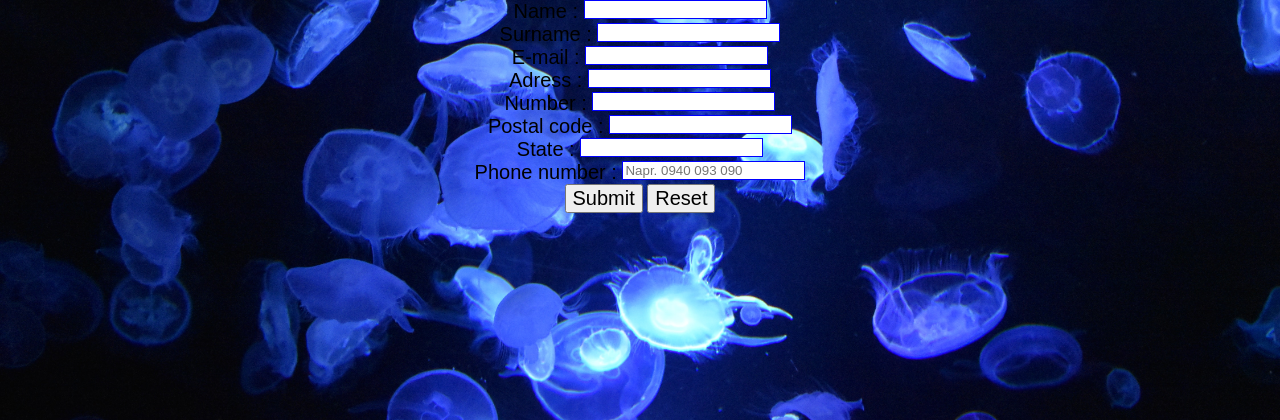
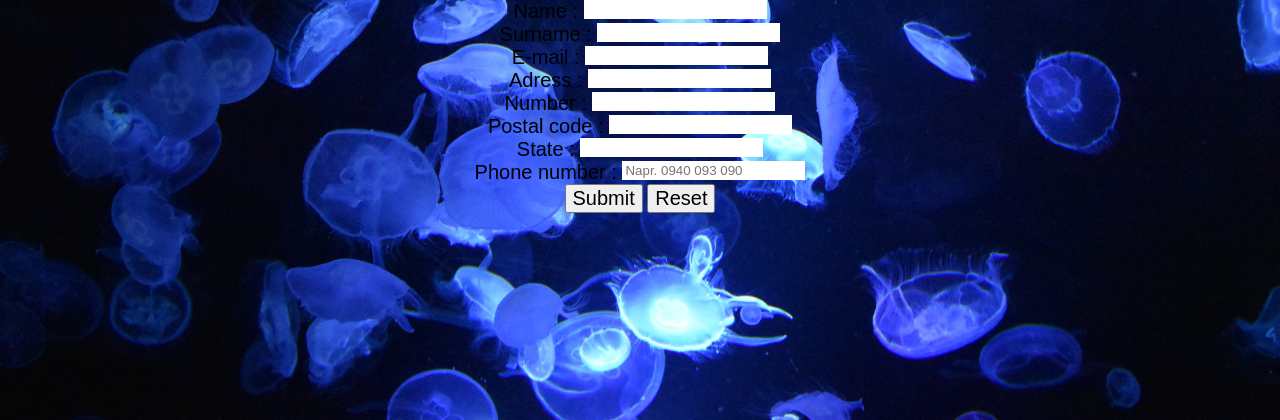
Before and after one commit to FilipSajna/ESPIot, a PHP site: page /phpform.php in a window 1280 px wide. Shown: the part 155-575 px from the top of the page. Run offline with PHP 8.4, Linux system fonts and the light colour scheme.

Commit message:
border color white

```diff
--- a/phpform.php
+++ b/phpform.php
@@ -68,7 +68,7 @@ label {
 }
 
 :required {
-    border: 0.5px solid blue;
+    border: 0.5px solid white;
 }
 
 @media (max-width: 600px) {
```
